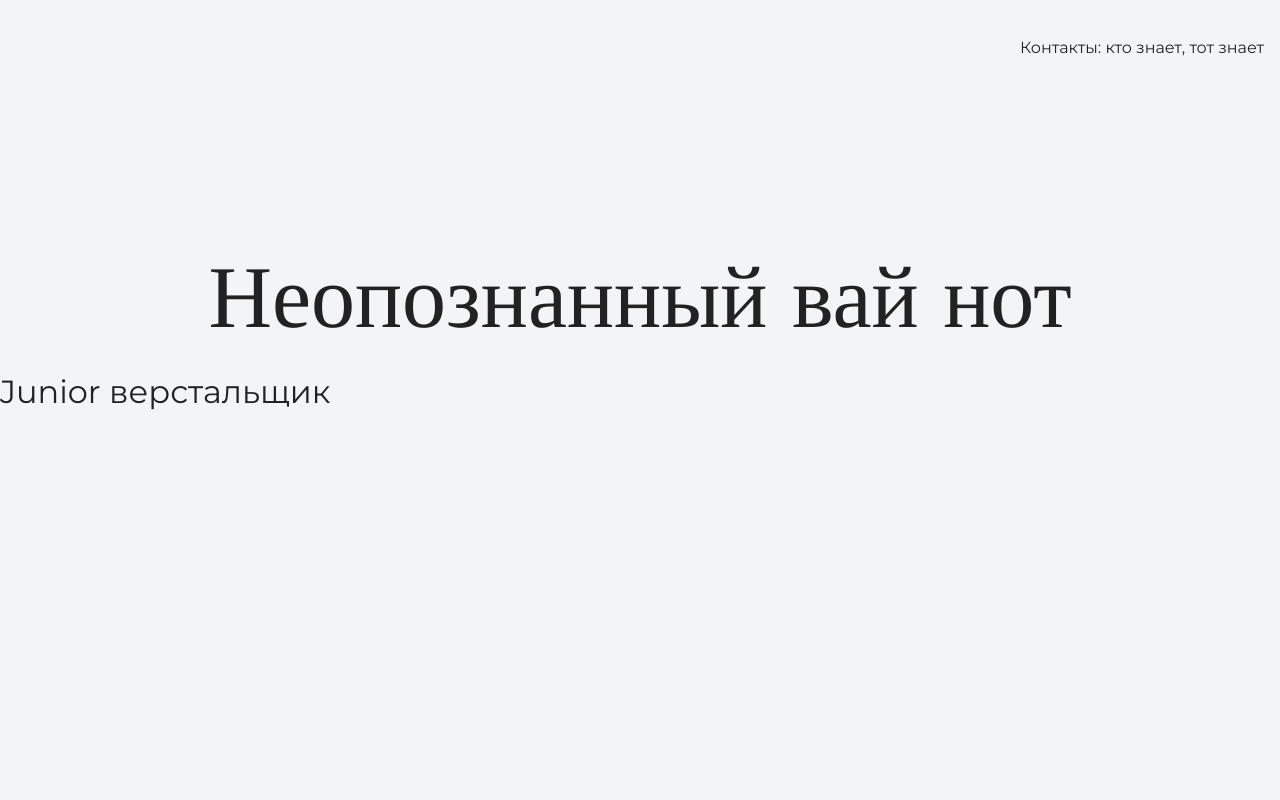
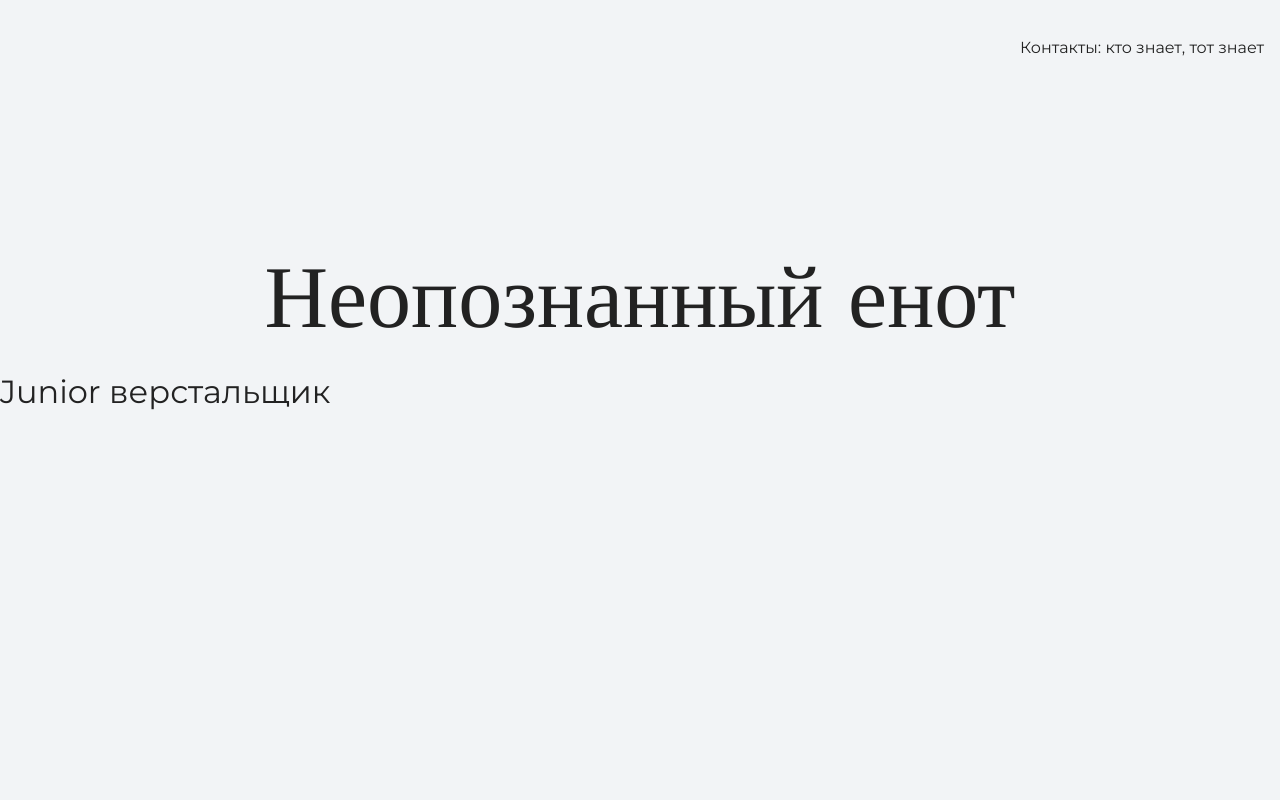
Before and after one commit to young-designer/my-site, a plain HTML site: page index.html in a window 1280 px wide. Shown: the top 800 px of the page. Drawn offline with nearby package versions, Linux system fonts and the light colour scheme.

Commit message:
Update index.html

```diff
--- a/index.html
+++ b/index.html
@@ -18,7 +18,7 @@
     <section class="hero-image">
       <h1 class="heading">
       	<div class="container">
-      		Неопознанный вай нот
+      		Неопознанный енот
       	</div>
       </h1>
       <p>Junior верстальщик</p>
```
